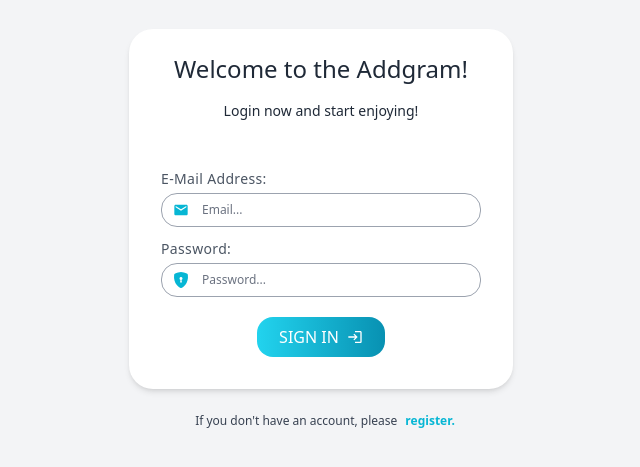
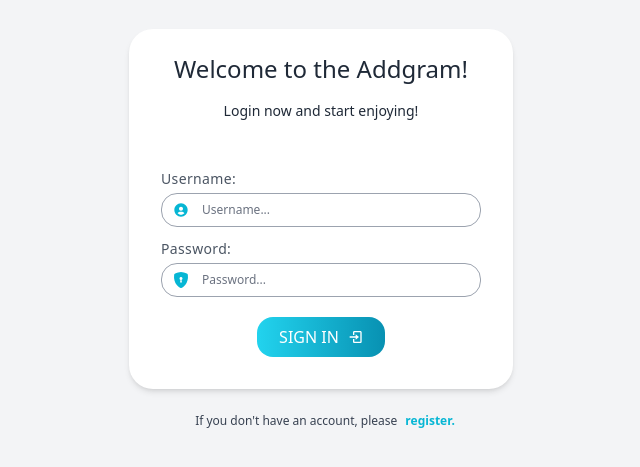
Before and after one commit to Addisu87/FullStack-Django-React, a React (Create React App) app in the folder social-media-app/: page /login/ in a window 1280 px wide. Shown: the part 171-638 px from the top of the page, without its empty margins (319-959 px from the left). Built offline with nearby package versions, Linux system fonts and the light colour scheme; no server answers; what axios-auth-refresh would draw is missing.

Commit message:
Change loginForm to username field

```diff
--- a/social-media-app/src/components/authentication/LoginForm.jsx
+++ b/social-media-app/src/components/authentication/LoginForm.jsx
@@ -1,20 +1,15 @@
-import React, { useEffect } from "react";
+import React from "react";
 import { useForm } from "react-hook-form";
 import { yupResolver } from "@hookform/resolvers/yup";
 import * as yup from "yup";
 import { useDispatch, useSelector } from "react-redux";
 import { useNavigate } from "react-router-dom";
 import { loginUser } from "../../redux/authSlice";
-import { jwtDecode } from "jwt-decode";
 import { BsFillShieldLockFill } from "react-icons/bs";
-import { MdEmail, MdLogin } from "react-icons/md";
+import { BiSolidUserCircle, BiLogIn } from "react-icons/bi";
 
 const schema = yup.object().shape({
-  email: yup
-    .string()
-    .email("Invalid email")
-    .trim()
-    .required("Email is required"),
+  username: yup.string().required("Username is required"),
   password: yup
     .string()
     .trim()
@@ -35,8 +30,8 @@ const LoginForm = () => {
   const navigate = useNavigate();
   const { user, loading, error } = useSelector((state) => state.auth);
 
-  const handleLogin = async ({ email, password }) => {
-    await dispatch(loginUser({ email, password }))
+  const handleLogin = async ({ username, password }) => {
+    await dispatch(loginUser({ username, password }))
       .then(() => {
         navigate("/");
       })
@@ -51,26 +46,27 @@ const LoginForm = () => {
       <form onSubmit={handleSubmit(handleLogin)}>
         <div className="flex flex-col mb-3">
           <label
-            htmlFor="email"
+            htmlFor="username"
             className="mb-1 text-sm tracking-wide text-gray-600"
           >
-            E-Mail Address:
+            Username:
           </label>
           <div className="relative">
-            <div className=" inline-flex items-center justify-center absolute left-0 top-0 h-full w-10 text-gray-400">
-              <MdEmail className="text-cyan-500" />
+            <div className="inline-flex items-center justify-center absolute left-0 top-0 h-full w-10 text-gray-400">
+              <BiSolidUserCircle className="text-cyan-500" />
             </div>
 
             <input
-              id="email"
-              type="email"
-              name="email"
-              className="text-xs placeholder-gray-500 pl-10 pr-4 rounded-2xl border border-gray-400 w-full py-2 focus:outline-none focus:border-cyan-400"
-              placeholder="Email..."
-              {...register("email")}
+              id="username"
+              type="text"
+              name="username"
+              className=" w-full text-xs placeholder-gray-500 py-2 pl-10 pr-4 rounded-2xl
+                    border border-gray-400 focus:outline-none focus:border-cyan-400"
+              placeholder="Username..."
+              {...register("username")}
             />
-            {errors.email && (
-              <p className="text-red-500 text-xs">{errors.email.message}</p>
+            {errors.username && (
+              <p className="text-red-500 text-xs">{errors.username.message}</p>
             )}
           </div>
         </div>
@@ -117,7 +113,7 @@ const LoginForm = () => {
             <span className="mr-2 uppercase">
               {loading ? "Logging in" : "Sign In"}
             </span>
-            <MdLogin />
+            <BiLogIn />
           </button>
           <div className="text-sm text-red-500">{error && <p>{error}</p>}</div>
         </div>
--- a/social-media-app/src/redux/authSlice.js
+++ b/social-media-app/src/redux/authSlice.js
@@ -4,11 +4,11 @@ import { jwtDecode } from "jwt-decode";
 
 export const loginUser = createAsyncThunk(
   "auth/loginUser",
-  async ({ email, password }, { rejectWithValue }) => {
+  async ({ username, password }, { rejectWithValue }) => {
     try {
       const response = await axiosService.post(
         `${process.env.REACT_APP_API_URL}/auth/login/`,
-        { email, password }
+        { username, password }
       );
       return response.data;
     } catch (error) {
```
Also changed, not shown: 1 other file (tests, documents, lock files or other folders).
